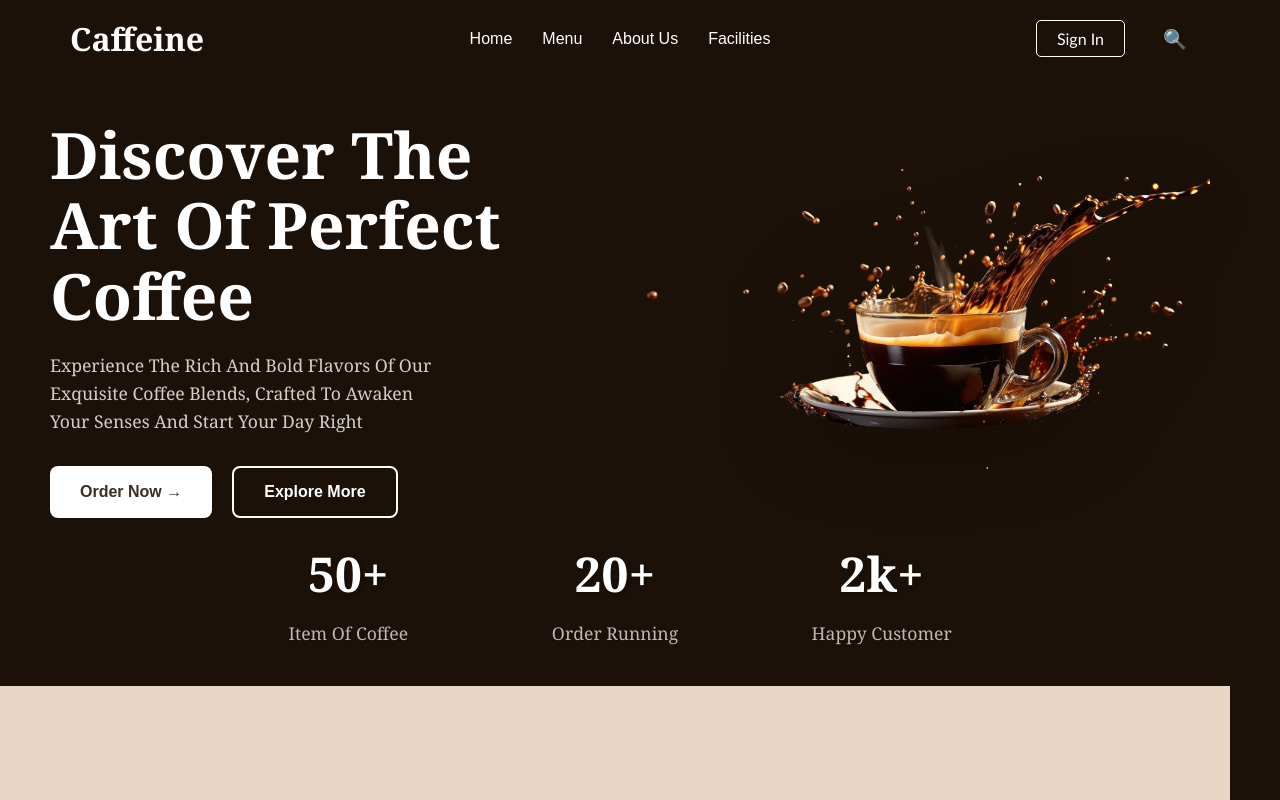
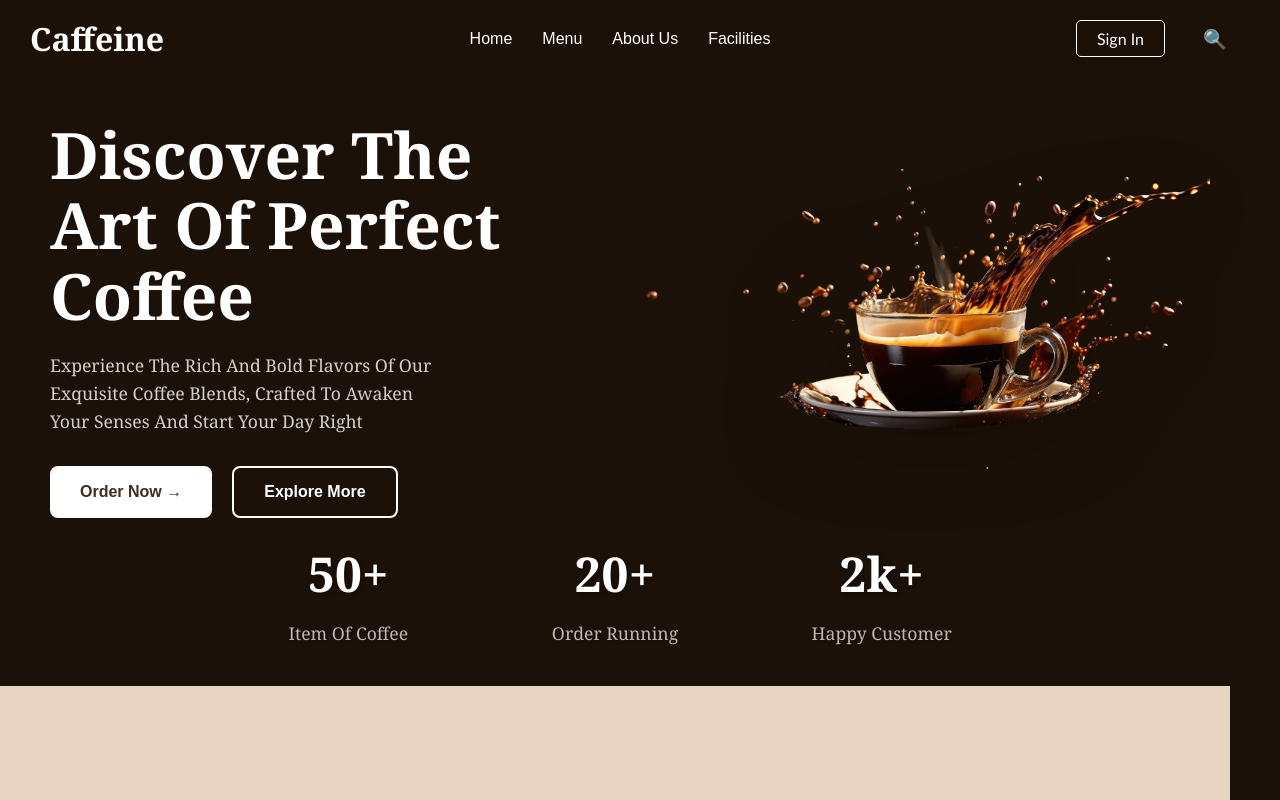
Before and after one commit to Dumindu-Pabasara/React_CoffeWebSite, a React (Vite) app in the folder CoffeeWebSite/: page / in a window 1280 px wide. Shown: the top 800 px of the page. Built offline with nearby package versions, Linux system fonts and the light colour scheme.

Commit message:
Update Navigation.css

```diff
--- a/CoffeeWebSite/src/Components/Navigation/Navigation.css
+++ b/CoffeeWebSite/src/Components/Navigation/Navigation.css
@@ -14,8 +14,7 @@
   display: flex;
   align-items: center;
   justify-content: space-between;
-  max-width: 1200px;
-  margin: 0 auto;
+
   padding: 15px 30px;
 }
 
```
